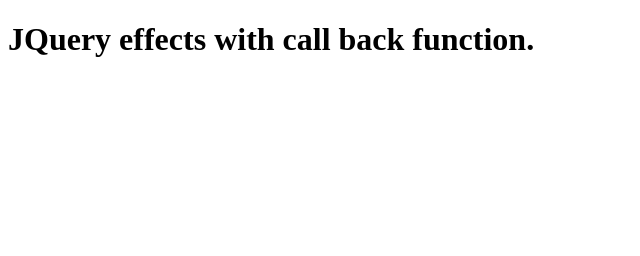
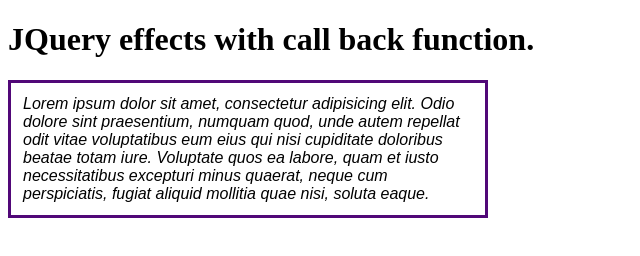
Before and after one commit to adrioro/JQuery-Effects-With-call-back-function-, a plain HTML site: page index.html in a window 1280 px wide. Shown: the whole page, without its empty margins (0-640 px from the left). Drawn offline with nearby package versions, Linux system fonts and the light colour scheme.

Commit message:
Third commit

```diff
--- a/index.html
+++ b/index.html
@@ -14,6 +14,11 @@
 
       <h1>JQuery effects with call back function.</h1>
 
+      <div class="block">Lorem ipsum dolor sit amet, consectetur adipisicing elit. Odio
+         dolore sint praesentium, numquam quod, unde autem repellat odit vitae
+         voluptatibus eum eius qui nisi cupiditate doloribus beatae totam iure. Voluptate
+         quos ea labore, quam et iusto necessitatibus excepturi minus quaerat, neque cum
+         perspiciatis, fugiat aliquid mollitia quae nisi, soluta eaque.</div>
 
 
 
--- a/style.css
+++ b/style.css
@@ -0,0 +1,9 @@
+.block{
+  font-family: sans-serif;
+  font-size: 16px;
+  font-style: italic;
+  background-color;
+  border: 3px solid rgb(81, 8, 120);
+  padding: 12px;
+  width: 450px;
+}
```
